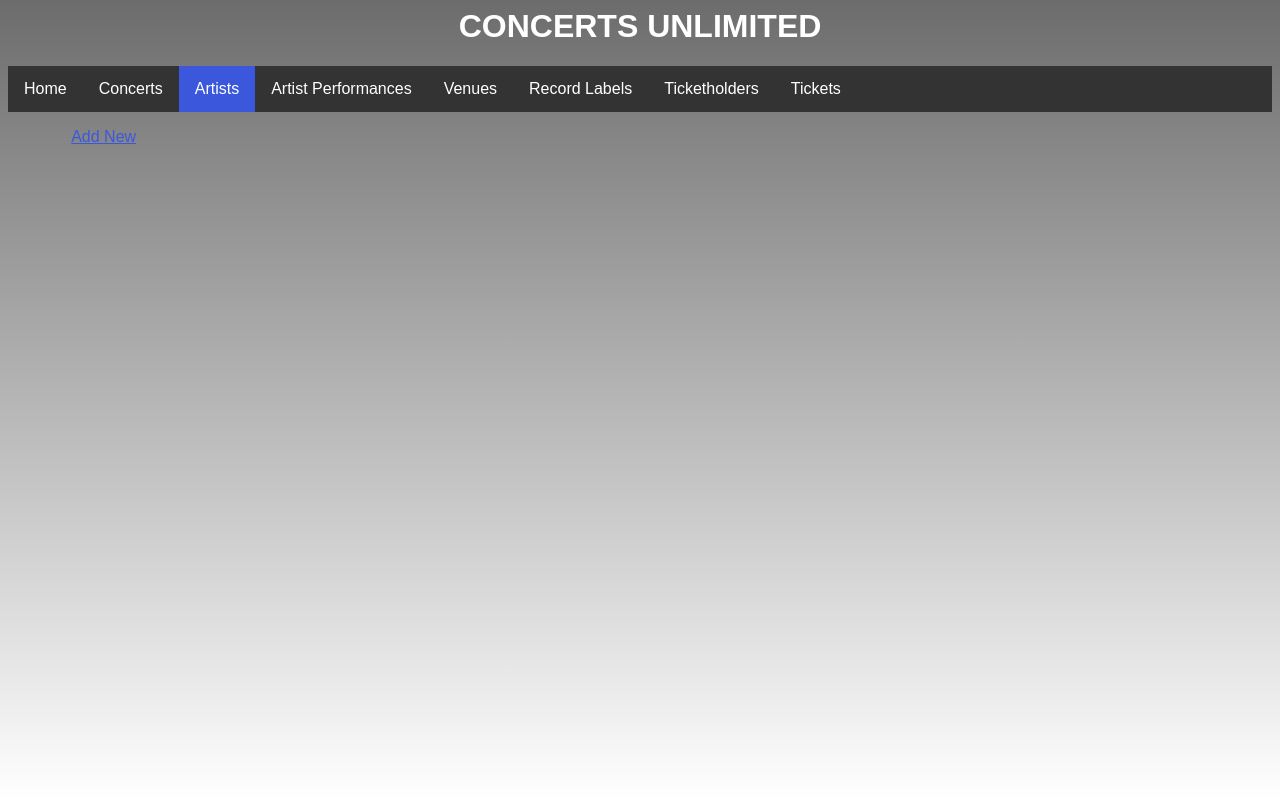
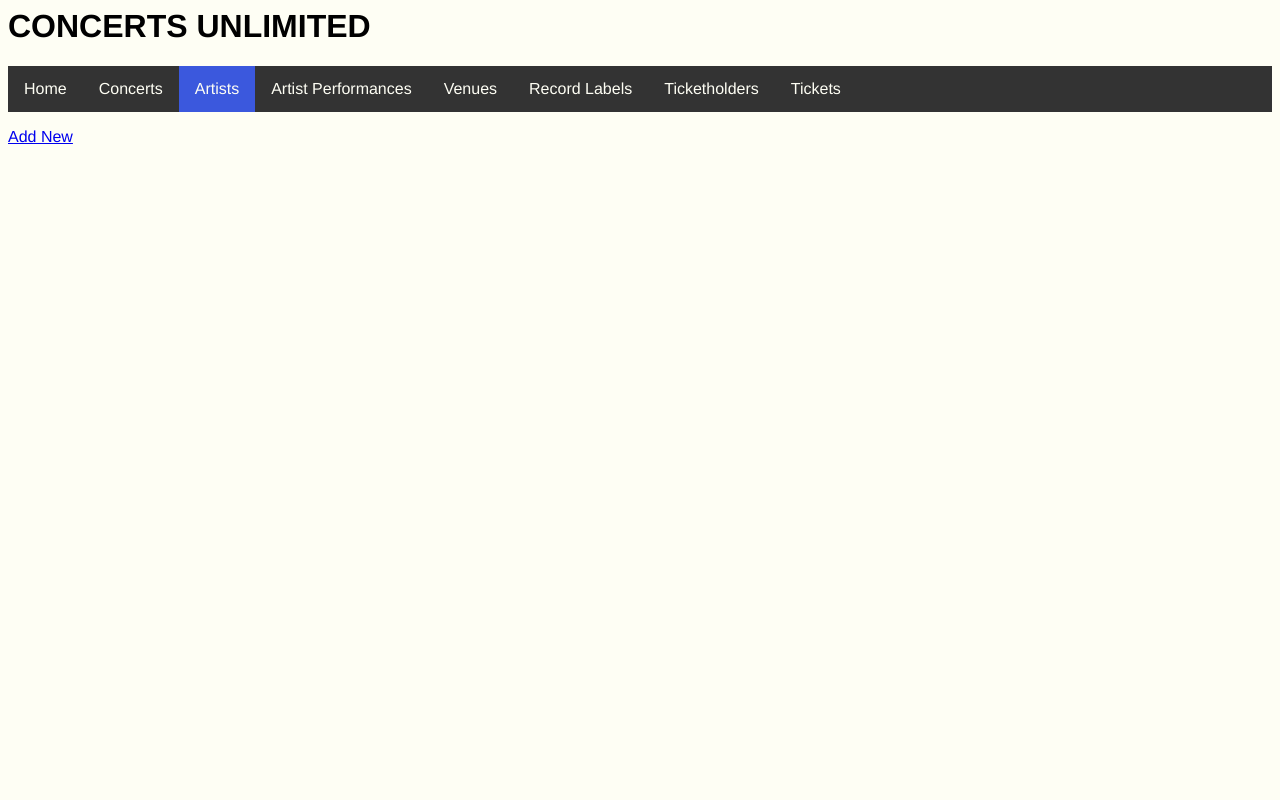
Before and after one commit to taylorkaiulani/CS-340-Portfolio-Project, a Flask app: page /Artists in a window 1280 px wide. Run offline with Flask 2, Linux system fonts and the light colour scheme; data that the repository does not hold is empty; some libraries are stand-ins or nearby versions; some web fonts are replaced.

Commit message:
Updated styling.

```diff
--- a/static/css/style.css
+++ b/static/css/style.css
@@ -1,103 +1,43 @@
 /* CSS Document */
-html{
-  background-image: linear-gradient(rgb(108, 108, 108), white);
-  font-family: termina, sans-serif;
-  font-weight: 500;
-  font-style: normal;
+* {
+  font-family: Helvetica;
 }
 
-h1{
-  margin-top: 0;
-  display: flex;
-  flex-direction: column;
-  align-items: center;
-  justify-content: center;
-  color: white;
-  font-family: ethnocentric, sans-serif;
-  font-weight: 700;
-  font-style: normal;
+img {
+  opacity: 0.2;
 }
 
-a.add-link{
-  margin-left: 5%;
-  color:rgb(59, 88, 221);
+.image {
+  background-image: url("../img/concert-mod.jpg");
 }
 
-a.add-link:visited{
-  color: rgb(59, 88, 221);
+body {
+  background: #fefef4;
 }
 
-a.back{
-  color: rgb(59, 88, 221);
+tr:hover td {
+  background-color: rgb(226, 228, 240);
+  }
+
+h2 {
+  padding-top: 15px;
+  padding-bottom: 0px;
+  font-family: Helvetica;
+  font: bold;
+}
+table {
+    align-items: center;
+    font-family: Helvetica;
+    outline:none;
+    border: none;
+    border-collapse: collapse;
 }
 
-a.back:visited{
-  color: rgb(59, 88, 221);
-}
-
-i{
-  color: rgb(59, 88, 221);
-}
-
-table {
-  /* table-layout: fixed; */
-  align-items: center;
-
-  margin-left: auto;
-  margin-right: auto;
-  margin-bottom: 3%;
-  width: 90%;
-
-  border-collapse: collapse;
-  border: solid white 4px;
-  box-shadow: 7px 7px 1px rgb(59, 88, 221);
-  background-color: rgb(187, 187, 187);
-
-  color: black;
-}
-
-tbody{
-  text-align: center;
-}
-
-fieldset{
-  font-family: termina, sans-serif;
-  font-weight: 300;
-  font-style: normal;
-  font-size: small;
-}
-
-input{
-  font-family: termina, sans-serif;
-  font-weight: 300;
-  font-style: normal;
-  font-size: small;
-}
-
-select{
-  font-family: termina, sans-serif;
-  font-weight: 300;
-  font-style: normal;
-  font-size: small;
-}
-
-label{
-  margin-left: 1%;
-}
-
-button{
-  padding: 0.5%;
-  margin-top: 0.25%;
-  margin-bottom: 0.25%;
-
-  font-family: termina, sans-serif;
-  font-weight: 300;
-  font-style: normal;
-  font-size: small;
-
-  background-color: rgb(59, 88, 221);
-  color: white;
-  border-radius: 5px;
+th, td {
+  padding: 8px;
+  text-align: left;
+  border: none;
+  border-bottom: 1px solid rgb(180, 180, 180);
 }
 
 ul {
@@ -106,30 +46,36 @@ ul {
   padding: 0;
   overflow: hidden;
   background-color: #333;
+  font-family: Helvetica;
 }
 
 li {
   float: left;
+  font-family: Helvetica;
 }
 
 li a {
   display: block;
-  color: white;
+  color: #fefef4;
   text-align: center;
   padding: 14px 16px;
   text-decoration: none;
+  font-family: Helvetica;
 }
 
 /* Change the link color to #111 (black) on hover */
 li a:hover {
   background-color: rgb(108, 108, 108);
+  font-family: Helvetica;
 }
 
   li a:hover:not(.active) {
     background-color: rgb(108, 108, 108);
+    font-family: Helvetica;
   }
 
 li a:active,
 .active {
   background-color: rgb(59, 88, 221);
+  font-family: Helvetica;
   }
```
